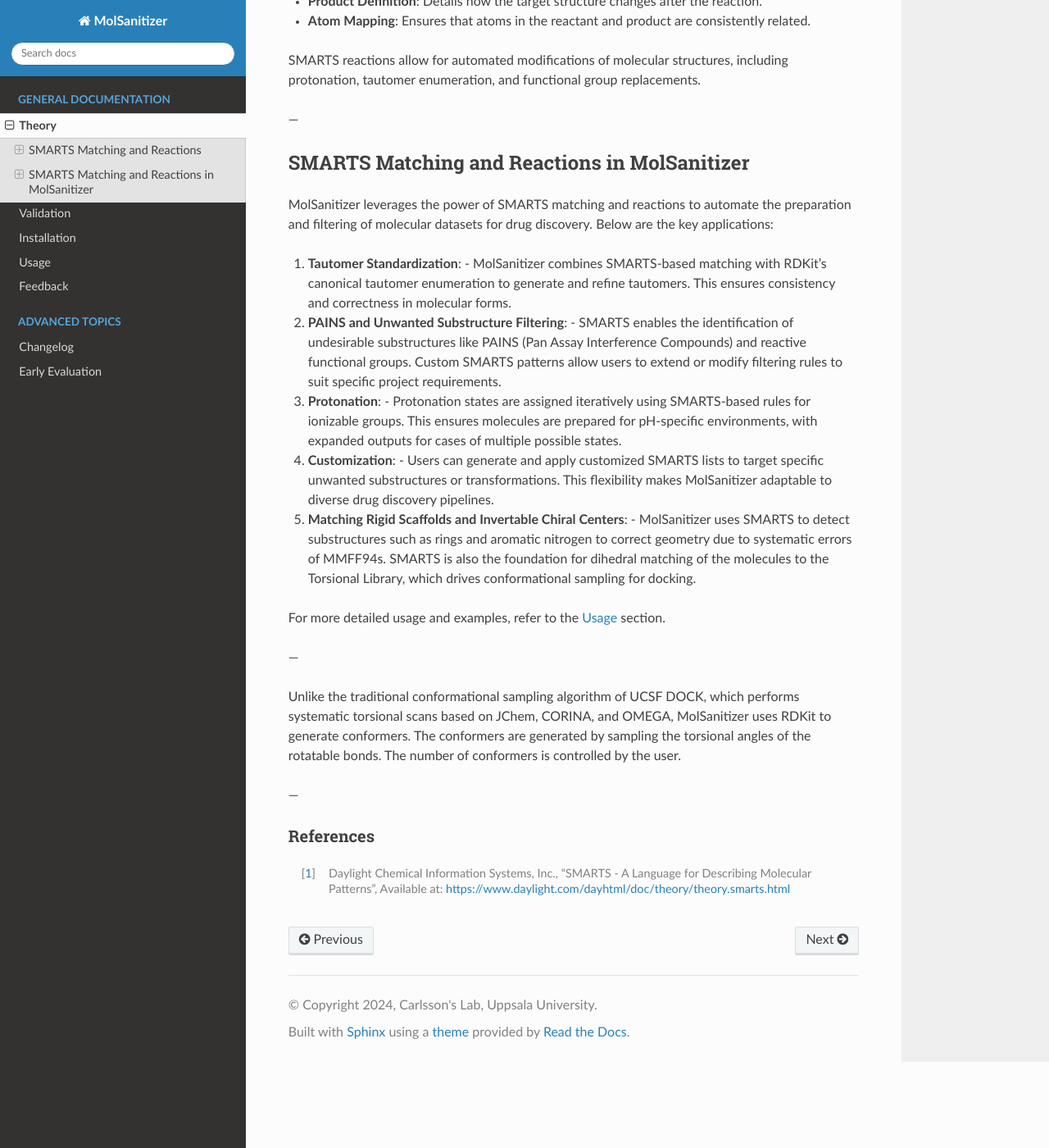
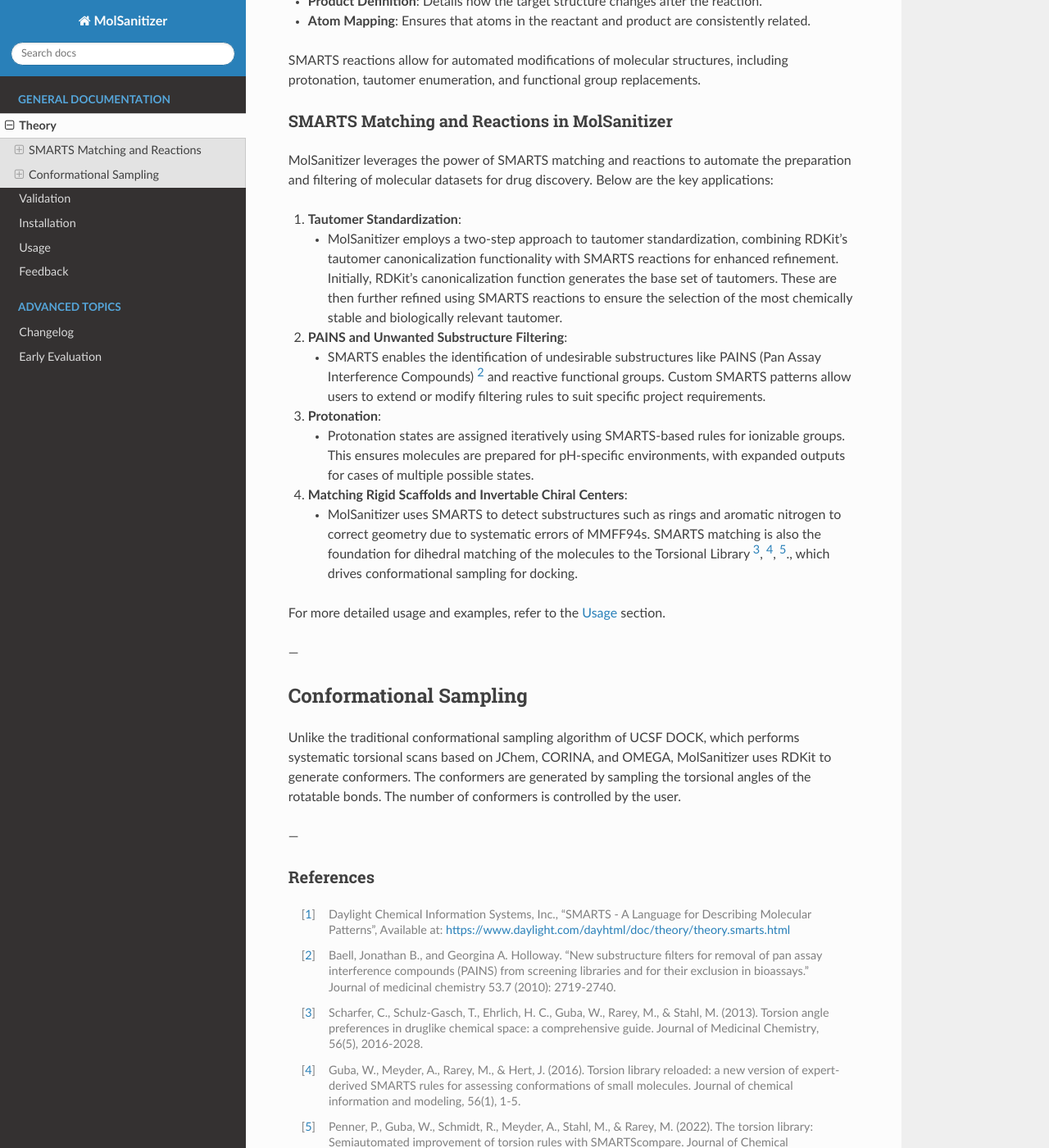
Before and after one commit to phonglam3103/msani-readthedocs, a Sphinx documentation site: the page built from docs/source/theory.rst, in a window 1280 px wide and 1400 px high, scrolled down 734 px. Shown: the whole window at 82% size. Built offline with Sphinx 7.4.7 and the Read the Docs theme 3.1.0, drawn with Linux system fonts in a browser that asks for light colours; formulas are drawn with MathJax 3; some of the changed text lies outside the part shown.

Commit message:
Added references to the SMARTS part of the theory.

```diff
--- a/docs/source/theory.rst
+++ b/docs/source/theory.rst
@@ -28,34 +28,35 @@
 
 SMARTS reactions allow for automated modifications of molecular structures, including protonation, tautomer enumeration, and functional group replacements.
 
----
 
 SMARTS Matching and Reactions in MolSanitizer
-*********************************************
+================
 
 MolSanitizer leverages the power of SMARTS matching and reactions to automate the preparation and filtering of molecular datasets for drug discovery. Below are the key applications:
 
 1. **Tautomer Standardization**:
-   - MolSanitizer combines SMARTS-based matching with RDKit's canonical tautomer enumeration to generate and refine tautomers. This ensures consistency and correctness in molecular forms.
+
+   - MolSanitizer employs a two-step approach to tautomer standardization, combining RDKit's tautomer canonicalization functionality with SMARTS reactions for enhanced refinement. Initially, RDKit's canonicalization function generates the base set of tautomers. These are then further refined using SMARTS reactions to ensure the selection of the most chemically stable and biologically relevant tautomer.
 
 2. **PAINS and Unwanted Substructure Filtering**:
-   - SMARTS enables the identification of undesirable substructures like PAINS (Pan Assay Interference Compounds) and reactive functional groups. Custom SMARTS patterns allow users to extend or modify filtering rules to suit specific project requirements.
+
+   - SMARTS enables the identification of undesirable substructures like PAINS (Pan Assay Interference Compounds) [2]_ and reactive functional groups. Custom SMARTS patterns allow users to extend or modify filtering rules to suit specific project requirements.
 
 3. **Protonation**:
+
    - Protonation states are assigned iteratively using SMARTS-based rules for ionizable groups. This ensures molecules are prepared for pH-specific environments, with expanded outputs for cases of multiple possible states.
 
-4. **Customization**:
-   - Users can generate and apply customized SMARTS lists to target specific unwanted substructures or transformations. This flexibility makes MolSanitizer adaptable to diverse drug discovery pipelines.
 
-5. **Matching Rigid Scaffolds and Invertable Chiral Centers**:
-   - MolSanitizer uses SMARTS to detect substructures such as rings and aromatic nitrogen to correct geometry due to systematic errors of MMFF94s. SMARTS is also the foundation for dihedral matching of the molecules to the Torsional Library, which drives conformational sampling for docking.
+4. **Matching Rigid Scaffolds and Invertable Chiral Centers**:
+
+   - MolSanitizer uses SMARTS to detect substructures such as rings and aromatic nitrogen to correct geometry due to systematic errors of MMFF94s. SMARTS matching is also the foundation for dihedral matching of the molecules to the Torsional Library [3]_, [4]_, [5]_., which drives conformational sampling for docking.
 
 For more detailed usage and examples, refer to the :doc:`usage` section.
 
 ---
 
 Conformational Sampling
------------------------
+***********************
 
 Unlike the traditional conformational sampling algorithm of UCSF DOCK, which performs systematic torsional scans based on JChem, CORINA, and OMEGA, MolSanitizer uses RDKit to generate conformers. The conformers are generated by sampling the torsional angles of the rotatable bonds. The number of conformers is controlled by the user.
 
@@ -66,3 +67,7 @@
 
 .. [1] Daylight Chemical Information Systems, Inc., "SMARTS - A Language for Describing Molecular Patterns",
    Available at: https://www.daylight.com/dayhtml/doc/theory/theory.smarts.html
+.. [2] Baell, Jonathan B., and Georgina A. Holloway. "New substructure filters for removal of pan assay interference compounds (PAINS) from screening libraries and for their exclusion in bioassays." Journal of medicinal chemistry 53.7 (2010): 2719-2740.
+.. [3] Scharfer, C., Schulz-Gasch, T., Ehrlich, H. C., Guba, W., Rarey, M., & Stahl, M. (2013). Torsion angle preferences in druglike chemical space: a comprehensive guide. Journal of Medicinal Chemistry, 56(5), 2016-2028.
+.. [4] Guba, W., Meyder, A., Rarey, M., & Hert, J. (2016). Torsion library reloaded: a new version of expert-derived SMARTS rules for assessing conformations of small molecules. Journal of chemical information and modeling, 56(1), 1-5.
+.. [5] Penner, P., Guba, W., Schmidt, R., Meyder, A., Stahl, M., & Rarey, M. (2022). The torsion library: Semiautomated improvement of torsion rules with SMARTScompare. Journal of Chemical Information and Modeling, 62(7), 1644-1653.
```
